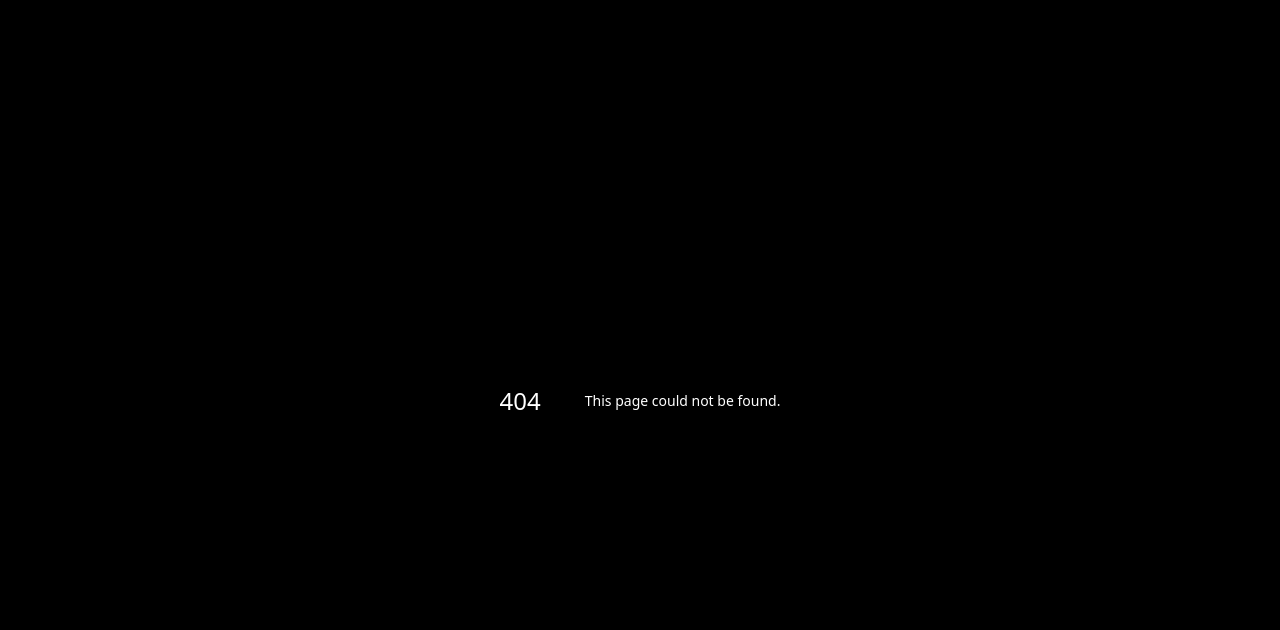
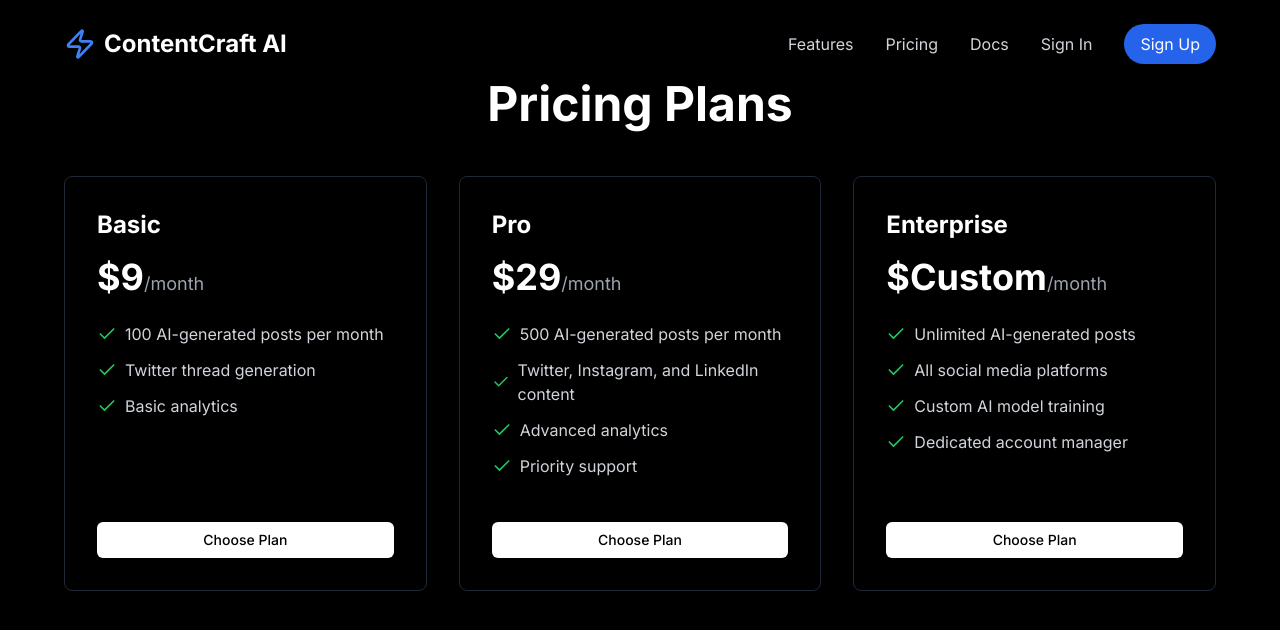
Before and after one commit to JohnKamaujk/contentcraft, a Next.js app: page /pricing in a window 1280 px wide. Before the commit this address had no page. Shown: the top 630 px of the page. Built offline with nearby package versions, Linux system fonts and the light colour scheme; no server answers.

Commit message:
:sparkles:feat:pricing page

```diff
--- /dev/null
+++ b/app/pricing/page.tsx
@@ -0,0 +1,89 @@
+"use client";
+import { Button } from "@/components/ui/button";
+import { CheckIcon } from "lucide-react";
+import { Navbar } from "@/components/Navbar";
+import { useUser } from "@clerk/nextjs";
+import { useState } from "react";
+
+const pricingPlans = [
+  {
+    name: "Basic",
+    price: "9",
+    priceId: "price_1PyFKGBibz3ZDixDAaJ3HO74",
+    features: [
+      "100 AI-generated posts per month",
+      "Twitter thread generation",
+      "Basic analytics",
+    ],
+  },
+  {
+    name: "Pro",
+    price: "29",
+    priceId: "price_1PyFN0Bibz3ZDixDqm9eYL8W",
+    features: [
+      "500 AI-generated posts per month",
+      "Twitter, Instagram, and LinkedIn content",
+      "Advanced analytics",
+      "Priority support",
+    ],
+  },
+  {
+    name: "Enterprise",
+    price: "Custom",
+    priceId: null,
+    features: [
+      "Unlimited AI-generated posts",
+      "All social media platforms",
+      "Custom AI model training",
+      "Dedicated account manager",
+    ],
+  },
+];
+
+export default function PricingPage() {
+  const { isSignedIn, user } = useUser();
+  const [isLoading, setIsLoading] = useState(false);
+
+  return (
+    <div className="min-h-screen bg-black text-gray-100">
+      <Navbar />
+      <main className="container mx-auto px-8 py-20">
+        <h1 className="text-5xl font-bold mb-12 text-center text-white">
+          Pricing Plans
+        </h1>
+        <div className="grid grid-cols-1 md:grid-cols-3 gap-8 max-w-6xl mx-auto">
+          {pricingPlans.map((plan, index) => (
+            <div
+              key={index}
+              className="p-8 rounded-lg border border-gray-800 flex flex-col"
+            >
+              <h2 className="text-2xl font-bold mb-4 text-white">
+                {plan.name}
+              </h2>
+              <p className="text-4xl font-bold mb-6 text-white">
+                ${plan.price}
+                <span className="text-lg font-normal text-gray-400">
+                  /month
+                </span>
+              </p>
+              <ul className="mb-8 flex-grow">
+                {plan.features.map((feature, featureIndex) => (
+                  <li
+                    key={featureIndex}
+                    className="flex items-center mb-3 text-gray-300"
+                  >
+                    <CheckIcon className="w-5 h-5 mr-2 text-green-500" />
+                    {feature}
+                  </li>
+                ))}
+              </ul>
+              <Button className="w-full bg-white text-black hover:bg-gray-200">
+                Choose Plan
+              </Button>
+            </div>
+          ))}
+        </div>
+      </main>
+    </div>
+  );
+}
```
